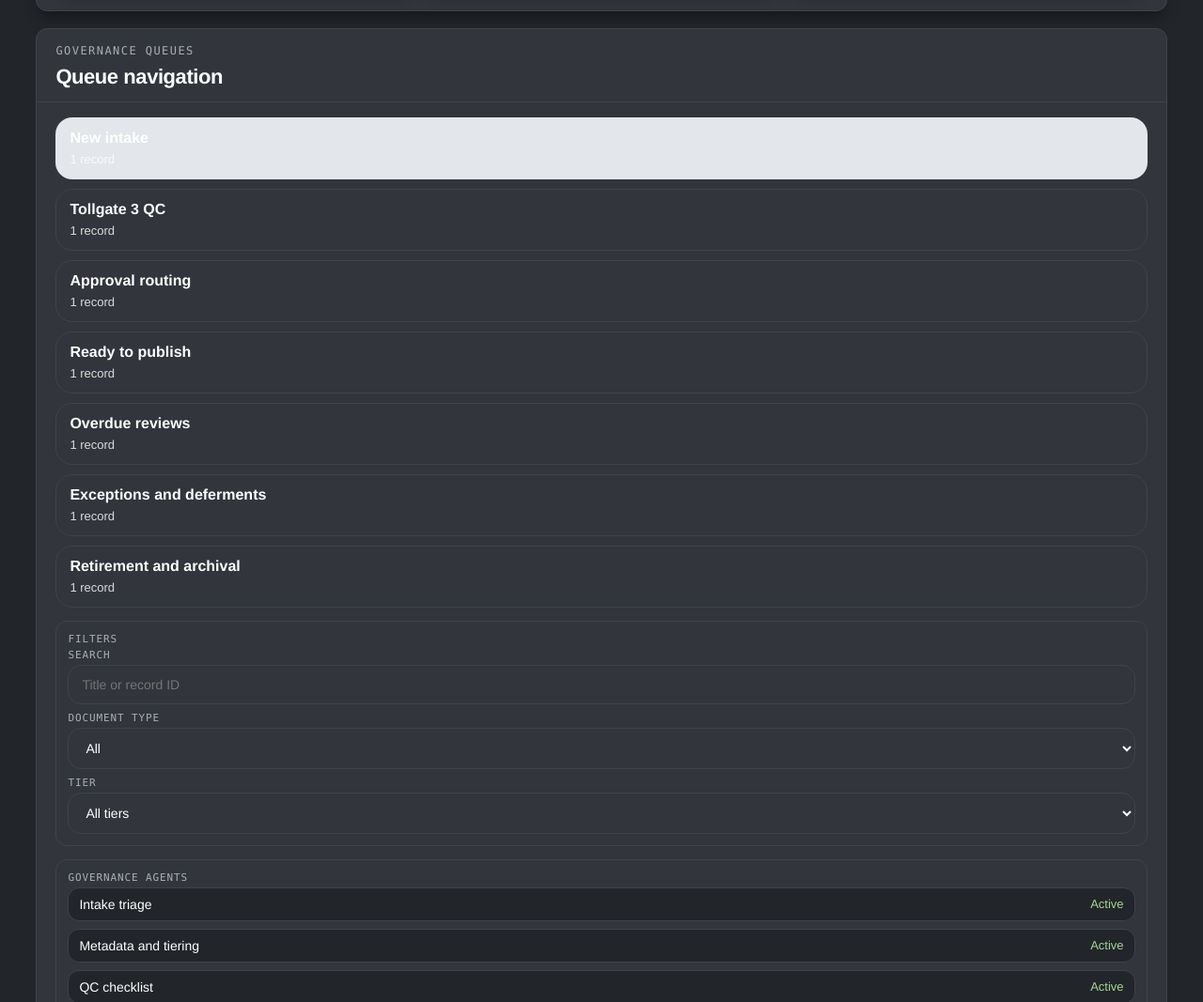
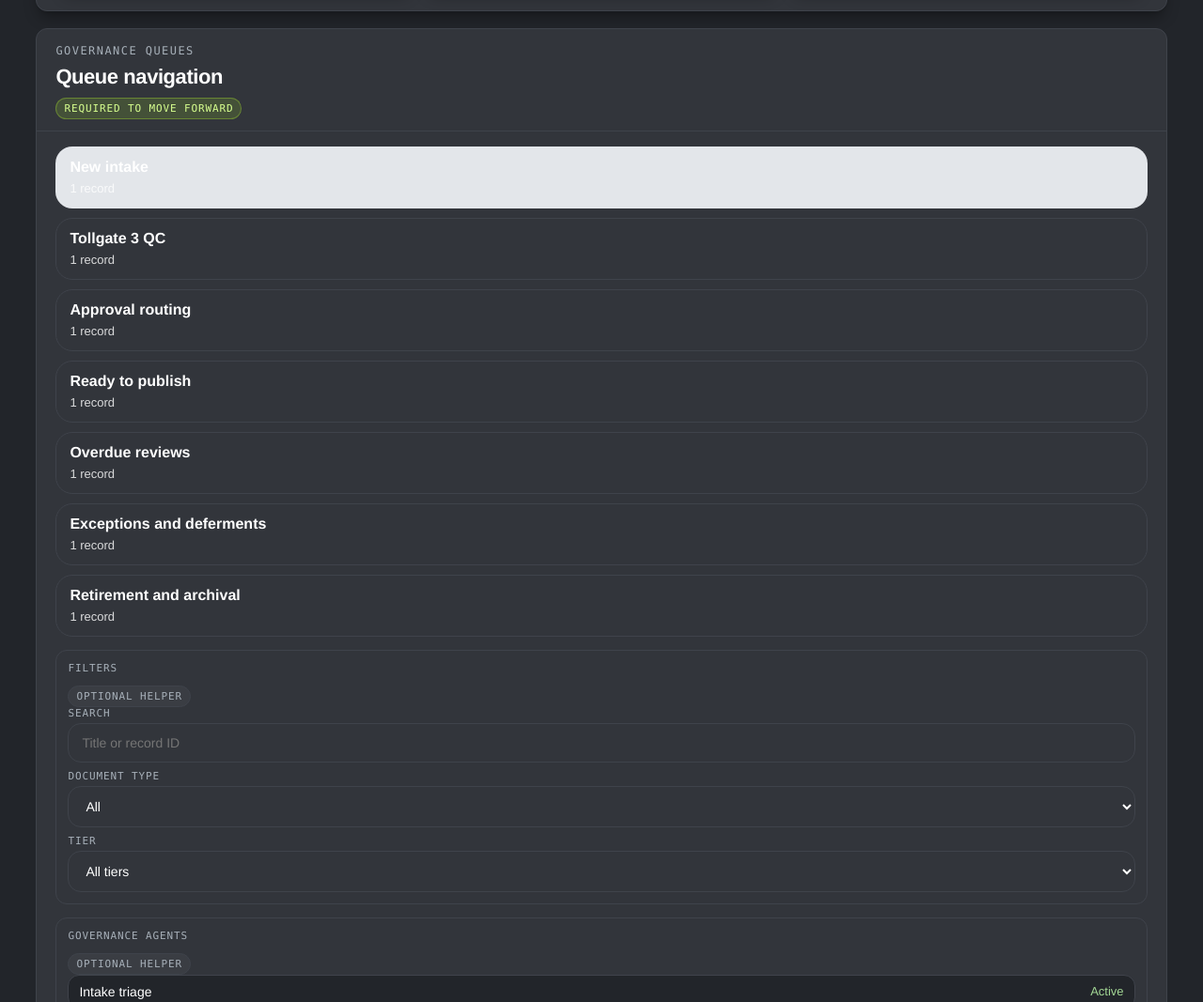
Before and after one commit to hreynolds95/policy-agentforce, a plain HTML site: page mockups/governance_team_mockup.html in a window 1280 px wide. Shown: the part 932-1999 px from the top of the page at 94% size. Drawn offline with Linux system fonts and the light colour scheme; a web font is replaced by a local one.

Commit message:
Label required and optional actions in flows

```diff
--- a/mockups/governance_team_mockup.html
+++ b/mockups/governance_team_mockup.html
@@ -269,6 +269,30 @@
       line-height: 1.5;
       color: var(--muted);
       margin: 0;
+    }
+
+    .action-tag {
+      display: inline-flex;
+      align-items: center;
+      padding: 4px 8px;
+      border-radius: 999px;
+      font-size: 11px;
+      letter-spacing: 0.08em;
+      text-transform: uppercase;
+      font-family: var(--font-mono);
+      margin-top: 8px;
+      border: 1px solid var(--line);
+    }
+
+    .required-tag {
+      background: rgba(184, 255, 44, 0.14);
+      border-color: rgba(184, 255, 44, 0.3);
+      color: #d7ff8f;
+    }
+
+    .optional-tag {
+      background: rgba(255, 255, 255, 0.04);
+      color: var(--muted);
     }
 
     .meta-card, .mini-stat, .queue-row {
@@ -971,6 +995,7 @@
           <div>
             <p class="eyebrow">Governance queues</p>
             <h2 class="panel-title">Queue navigation</h2>
+            <div class="action-tag required-tag">Required to move forward</div>
           </div>
         </div>
         <div class="panel-body">
@@ -978,6 +1003,7 @@
 
           <div class="summary-card">
             <div class="card-label">Filters</div>
+            <div class="action-tag optional-tag">Optional helper</div>
             <div class="summary-list">
               <div>
                 <div class="card-label">Search</div>
@@ -1005,6 +1031,7 @@
 
           <div class="summary-card">
             <div class="card-label">Governance agents</div>
+            <div class="action-tag optional-tag">Optional helper</div>
             <div class="summary-list">
               <div class="summary-item"><span>Intake triage</span><span class="check-status ok">Active</span></div>
               <div class="summary-item"><span>Metadata and tiering</span><span class="check-status ok">Active</span></div>
@@ -1089,6 +1116,7 @@
             <summary>
               <div>
                 <div class="card-label">Owner submission package</div>
+                <div class="action-tag optional-tag">Optional context</div>
                 <div class="mono">Expand to inspect owner artifacts and supporting evidence.</div>
               </div>
             </summary>
@@ -1126,6 +1154,7 @@
             <summary>
               <div>
                 <div class="card-label">Approval packet drill-down</div>
+                <div class="action-tag optional-tag">Optional detail</div>
                 <div class="mono">Expand when you need artifact-level readiness detail.</div>
               </div>
             </summary>
@@ -1136,6 +1165,7 @@
             <summary>
               <div>
                 <div class="card-label">Approval packet summary</div>
+                <div class="action-tag optional-tag">Optional helper</div>
                 <div class="mono">Expand to prepare or export the one-page packet summary.</div>
               </div>
             </summary>
@@ -1156,6 +1186,7 @@
             <summary>
               <div>
                 <div class="card-label">Return-to-owner note</div>
+                <div class="action-tag optional-tag">Optional helper</div>
                 <div class="mono">Expand to prepare or export the owner note.</div>
               </div>
             </summary>
```
Also changed, not shown: mockups/document_owner_annual_refresh_mockup.html (+29 -0 lines), mockups/document_owner_returned_by_governance_mockup.html (+28 -0 lines), mockups/policy_bot_demo_mockup.html (+29 -0 lines), mockups/ruleset_qc_demo_mockup.html (+30 -0 lines).
